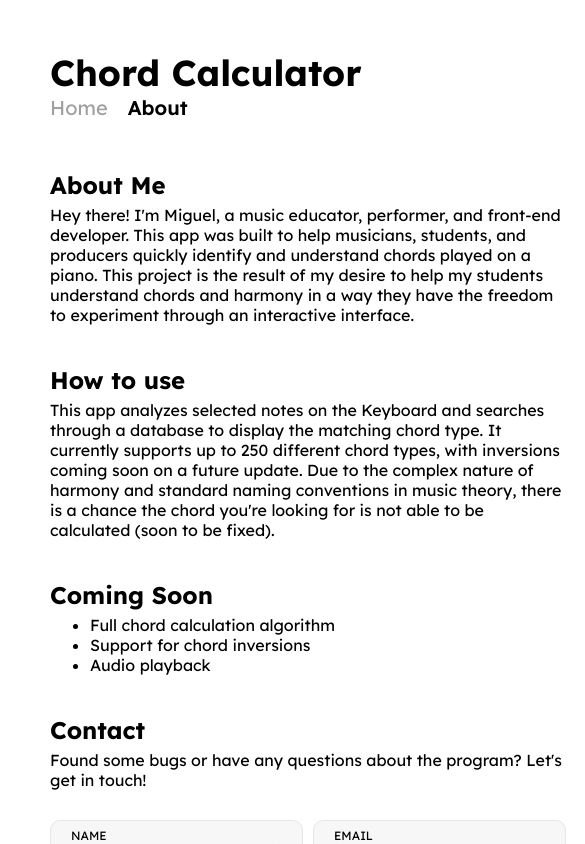
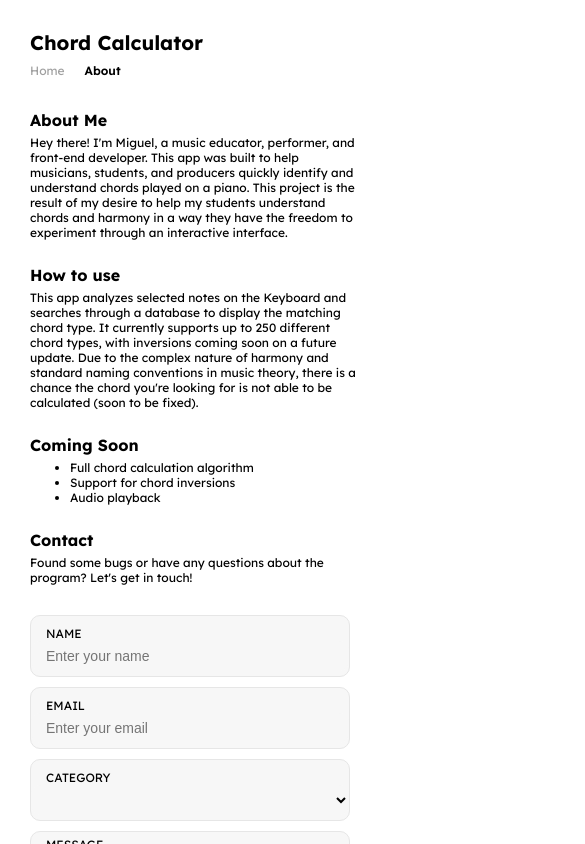
Before and after one commit to mbdguitar/chord-calculator, a React (Create React App) app: page /about in a window 390 px wide. Shown: the top 844 px of the page, 585 px wide, since content can reach past the window. Built offline with nearby package versions, Linux system fonts and the light colour scheme.

Commit message:
Improve responsiveness

```diff
--- a/src/modules/About.module.css
+++ b/src/modules/About.module.css
@@ -2,6 +2,7 @@
     font-family: 'Lexend', Helvetica, sans-serif;
     display: grid;
     grid-template-columns: 50px 1fr 50px;
+    row-gap: 50px;
 }
 
 h2 {
@@ -9,7 +10,6 @@ h2 {
 }
 
 section {
-    margin: 20px 0;
     grid-column: 2 / 3;
 }
 
@@ -20,94 +20,16 @@ section {
     margin: 30px 0 0 0;
 }
 
-.name {
+.name,
+.email,
+.category {
     display: flex;
     flex-direction: column;
-    grid-column: 1 / 2;
     height: 55px;
     margin: 0 0 10px 0;
     background-color: #f7f7f7;
     border: 1px solid #e6e6e6;
     border-radius: 10px;
-}
-
-.name label {
-    font-size: 12px;
-    margin: 7px 0 0 0;
-    padding: 0px 20px;
-}
-
-.name input {
-    font-size: 16px;
-    height: 30px;
-    margin: 0px 20px;
-    border: none;
-    border-radius: 10px;
-    background-color: #f7f7f7;
-}
-
-.name input:focus-visible {
-    outline: 0;
-}
-
-.email {
-    display: flex;
-    flex-direction: column;
-    grid-column: 2 / 3;
-    height: 55px;
-    margin: 0 0 10px 0;
-    background-color: #f7f7f7;
-    border: 1px solid #e6e6e6;
-    border-radius: 10px;
-}
-
-.email label {
-    font-size: 12px;
-    margin: 7px 0 0 0;
-    padding: 0px 20px;
-}
-
-.email input {
-    font-size: 16px;
-    height: 30px;
-    margin: 0px 20px;
-    border: none;
-    border-radius: 10px;
-    background-color: #f7f7f7;
-}
-
-.email input:focus-visible {
-    outline: 0;
-}
-
-.category {
-    display: flex;
-    flex-direction: column;
-    grid-column: 1 / 3;
-    height: 55px;
-    margin: 0 0 10px 0;
-    background-color: #f7f7f7;
-    border: 1px solid #e6e6e6;
-    border-radius: 10px;
-}
-
-.category label {
-    font-size: 12px;
-    margin: 7px 0 0 0;
-    padding: 0px 20px;
-}
-
-.category select {
-    font-size: 16px;
-    height: 30px;
-    margin: 0px 20px;
-    border: none;
-    border-radius: 10px;
-    background-color: #f7f7f7;
-}
-
-.category select:focus-visible {
-    outline: 0;
 }
 
 .message {
@@ -121,28 +43,58 @@ section {
     border-radius: 10px;
 }
 
+.name {
+    grid-column: 1 / 2;
+}
+
+.email {
+    grid-column: 2 / 3;
+}
+
+.category {
+    grid-column: 1 / 3;
+}
+
+.name label,
+.email label,
+.category label,
 .message label {
     font-size: 12px;
     margin: 7px 0 0 0;
     padding: 0px 20px;
 }
 
+.name input,
+.email input,
+.category select {
+    font-size: 16px;
+    height: 30px;
+    padding: 0px 20px;
+    border: none;
+    border-radius: 10px;
+    background-color: #f7f7f7;
+}
+
 .message textarea {
     font-size: 16px;
     font-family: 'Lexend', Helvetica, sans-serif;
     height: 125px;
-    margin: 0px 20px;
+    padding: 0px 20px;
     border: none;
     border-radius: 10px;
     background-color: #f7f7f7;
     resize: none;
 }
 
+.name input:focus-visible,
+.email input:focus-visible,
+.category select:focus-visible,
 .message textarea:focus-visible {
     outline: 0;
 }
 
 .about_submit_button {
+    font-family: 'Lexend', Helvetica, sans-serif;
     cursor: pointer;
     grid-column: 1 / 3;
     height: 40px;
@@ -156,8 +108,128 @@ section {
     background-color: #2e2e2e;
 }
 
-@media screen and (max-width: 590px) {
-    .about section {
-        padding: 0 50px 0 0;
+@media screen and (max-width: 768px) {
+    .about {
+        display: grid;
+        grid-template-columns: 1fr;
+        row-gap: 30px;
+    }
+
+    section {
+        padding: 0 50px;
+    }
+
+    h2 {
+        font-size: 20px;
+    }
+
+    p {
+        font-size: 16px;
+    }
+
+    .contact_form_container form {
+        grid-template-columns: 1fr;
+        column-gap: 10px;
+        margin: 30px 0 0 0;
+    }
+
+    .name,
+    .email,
+    .category {
+        height: 60px;
+        justify-content: center;
+        grid-column: 1 / 2;
+    }
+
+    .message {
+        height: 180px;
+        grid-column: 1 / 2;
+    }
+
+    .name label,
+    .email label,
+    .category label,
+    .message label {
+        padding: 0 15px;
+        margin: 5px 0 0 0;
+        font-size: 14px;
+    }
+
+    .name input,
+    .email input,
+    .category select,
+    .message textarea {
+        padding: 0 15px;
+        font-size: 16px;
+    }
+
+    .about_submit_button {
+        font-size: 16px;
+        height: 40px;
     }
 }
+
+@media screen and (max-width: 480px) {
+    .about {
+        display: grid;
+        grid-template-columns: 1fr;
+        row-gap: 25px;
+    }
+
+    section {
+        padding: 0 30px;
+    }
+
+    h2 {
+        font-size: 16px;
+    }
+
+    p {
+        font-size: 12px;
+    }
+
+    li {
+        font-size: 12px;
+    }
+
+    .contact_form_container form {
+        grid-template-columns: 1fr;
+        column-gap: 10px;
+        margin: 30px 0 0 0;
+    }
+
+    .name,
+    .email,
+    .category {
+        height: 60px;
+        justify-content: center;
+        grid-column: 1 / 2;
+    }
+
+    .message {
+        height: 180px;
+        grid-column: 1 / 2;
+    }
+
+    .name label,
+    .email label,
+    .category label,
+    .message label {
+        padding: 0 15px;
+        margin: 5px 0 0 0;
+        font-size: 12px;
+    }
+
+    .name input,
+    .email input,
+    .category select,
+    .message textarea {
+        padding: 0 15px;
+        font-size: 14px;
+    }
+
+    .about_submit_button {
+        font-size: 12px;
+        height: 30px;
+    }
+}
--- a/src/modules/Navbar.module.css
+++ b/src/modules/Navbar.module.css
@@ -1,9 +1,5 @@
-header {
-    height: 150px;
-}
-
 .nav {
-    padding: 50px 0;
+    margin: 50px 0;
     display: flex;
     flex-wrap: wrap;
     align-items: center;
@@ -64,28 +60,23 @@ header {
     transition: 0.3s;
 }
 
-@media screen and (max-width: 662px) {
-    .nav {
-        align-items: center;
-        justify-content: start;
-        font-family: 'Lexend', Helvetica, sans-serif;
-    }
-
+@media screen and (max-width: 768px) {
     .title {
-        text-wrap: nowrap;
+        padding: 0 0 0 50px;
     }
 
     .title h1 {
-        font-size: 36px;
+        font-size: 30px;
+
     }
 
     .title p {
-        display: none;
+        font-size: 14px;
     }
 
     .menu {
+        padding: 0 30px 0 0;
         font-size: 20px;
-        padding: 0 50px;
     }
 
     .menu ul {
@@ -98,3 +89,60 @@ header {
         padding: 0 20px 0 0;
     }
 }
+
+@media screen and (max-width: 580px) {
+    .nav {
+        flex-direction: column;
+        align-items: normal;
+
+    }
+    .title {
+        padding: 0 0 0 50px;
+    }
+
+    .title p {
+        display: none;
+    }
+
+    .menu {
+        padding: 0 0 0 50px;
+    }
+}
+
+@media screen and (max-width: 480px) {
+    .nav {
+        flex-direction: column;
+        margin: 30px 0;
+        align-items: baseline;
+        justify-content: start;
+        font-family: 'Lexend', Helvetica, sans-serif;
+    }
+
+    .title {
+        padding: 0 0 0 30px;
+        text-wrap: nowrap;
+    }
+
+    .title h1 {
+        font-size: 20px;
+    }
+
+    .title p {
+        display: none;
+    }
+
+    .menu {
+        font-size: 20px;
+        padding: 0 0 0 30px;
+    }
+
+    .menu ul {
+        display: inline-flex;
+        align-content: start;
+    }
+
+    .menu li {
+        list-style: none;
+        padding: 0 20px 0 0;
+    }
+}
```
